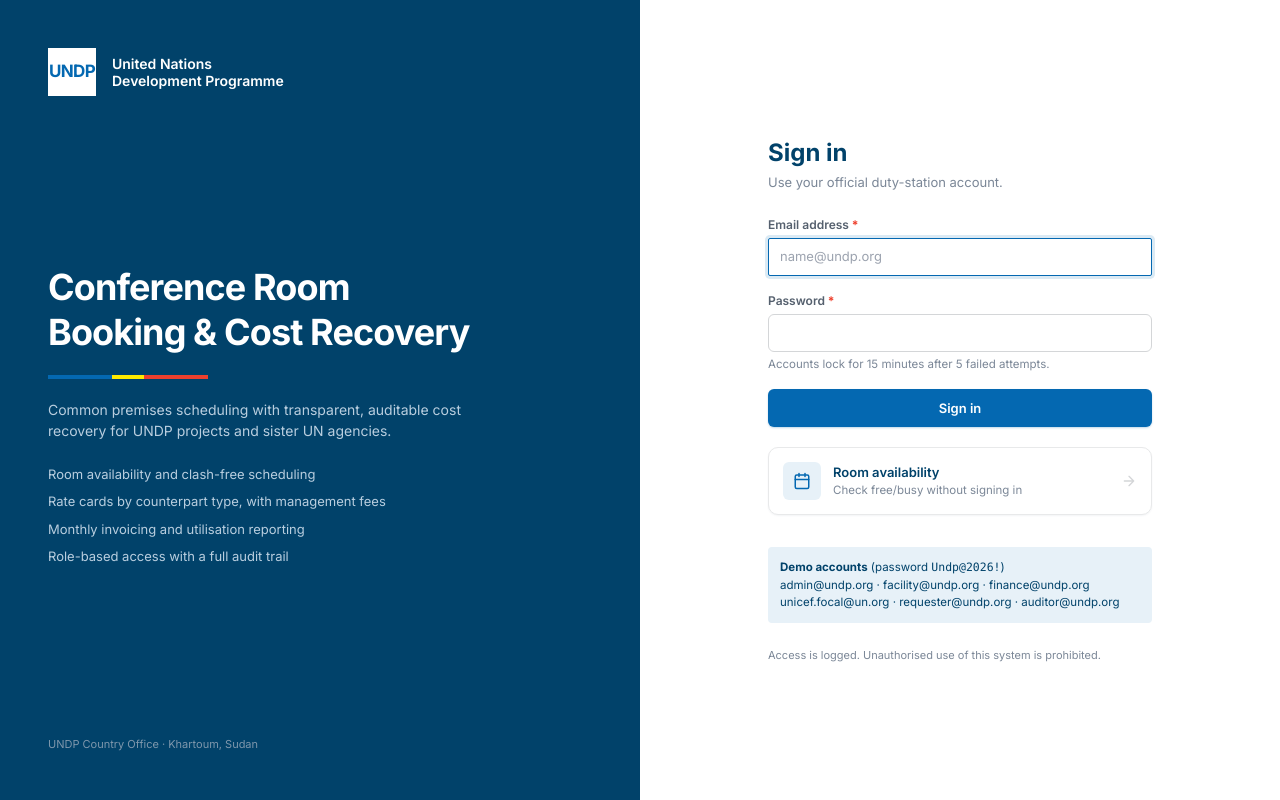
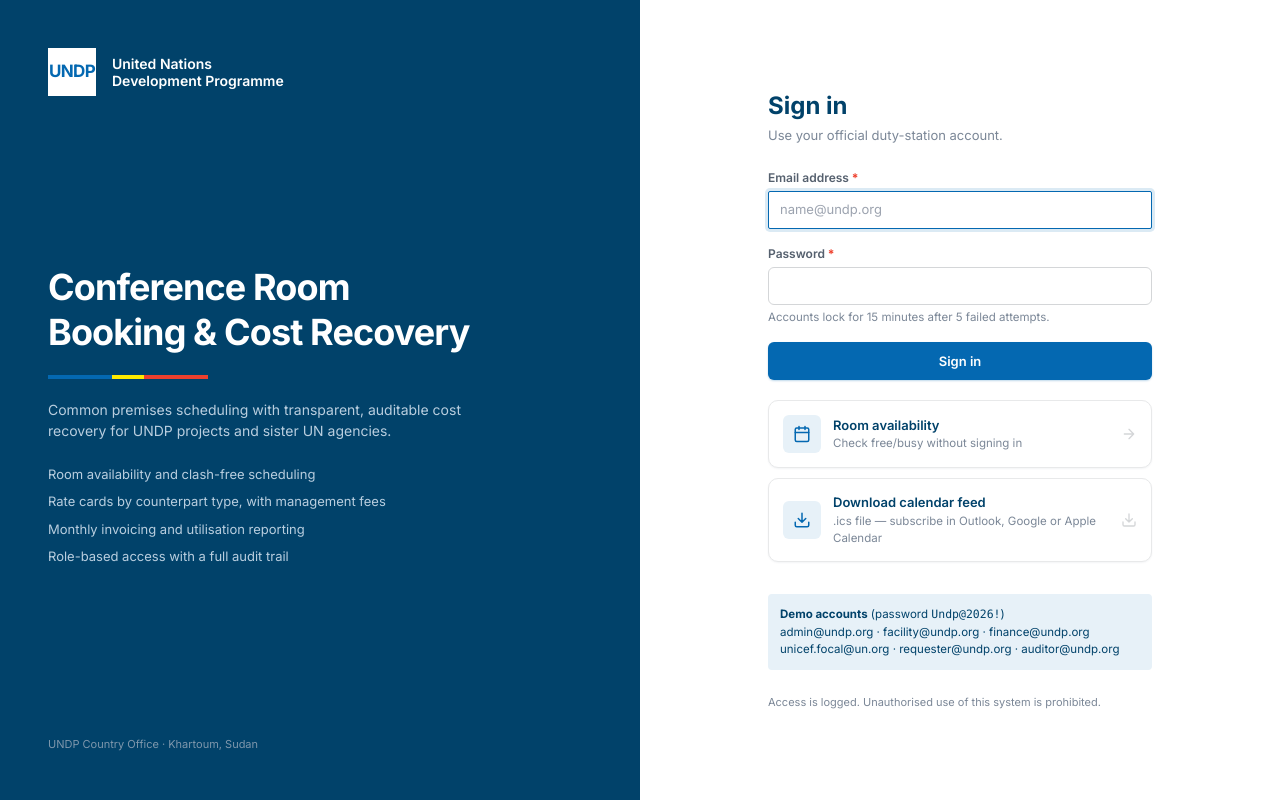
Before and after one commit to muawiabashir/conference-room-booking-crbs, a FastAPI app: page /login in a window 1280 px wide. Run offline with FastAPI, Linux system fonts and the light colour scheme; some libraries are stand-ins or nearby versions.

Commit message:
Add calendar feed download link to the sign-in page
Alongside the existing room-availability card, gives an unauthenticated
direct download of the .ics feed for people who'd rather grab the file
than click through to the calendar page first.

Co-Authored-By: Claude Sonnet 5 <noreply@anthropic.com>

```diff
--- a/app/templates/login.html
+++ b/app/templates/login.html
@@ -96,6 +96,16 @@
         <span class="rotate-180 flex shrink-0" style="color:var(--undp-gray-300)">{{ ui.icon('arrow-left', 16) }}</span>
       </a>
 
+      <a href="/public/calendar.ics" download
+         class="card card-interactive mt-2.5 p-3.5 flex items-center gap-3" style="text-decoration:none">
+        <span class="card-title-icon" style="width:38px;height:38px">{{ ui.icon('download', 18) }}</span>
+        <span class="flex-1 min-w-0">
+          <span class="block text-[13px] font-semibold" style="color:var(--undp-blue-dark)">Download calendar feed</span>
+          <span class="block text-[11.5px]" style="color:var(--undp-gray-500)">.ics file — subscribe in Outlook, Google or Apple Calendar</span>
+        </span>
+        <span class="flex shrink-0" style="color:var(--undp-gray-300)">{{ ui.icon('download', 16) }}</span>
+      </a>
+
       {% if show_demo_credentials %}
       <div class="mt-8 p-3 rounded text-[11.5px]" style="background:var(--undp-blue-tint);color:#01426A">
         <strong>Demo accounts</strong> (password <code class="font-mono">Undp@2026!</code>)<br>
```
